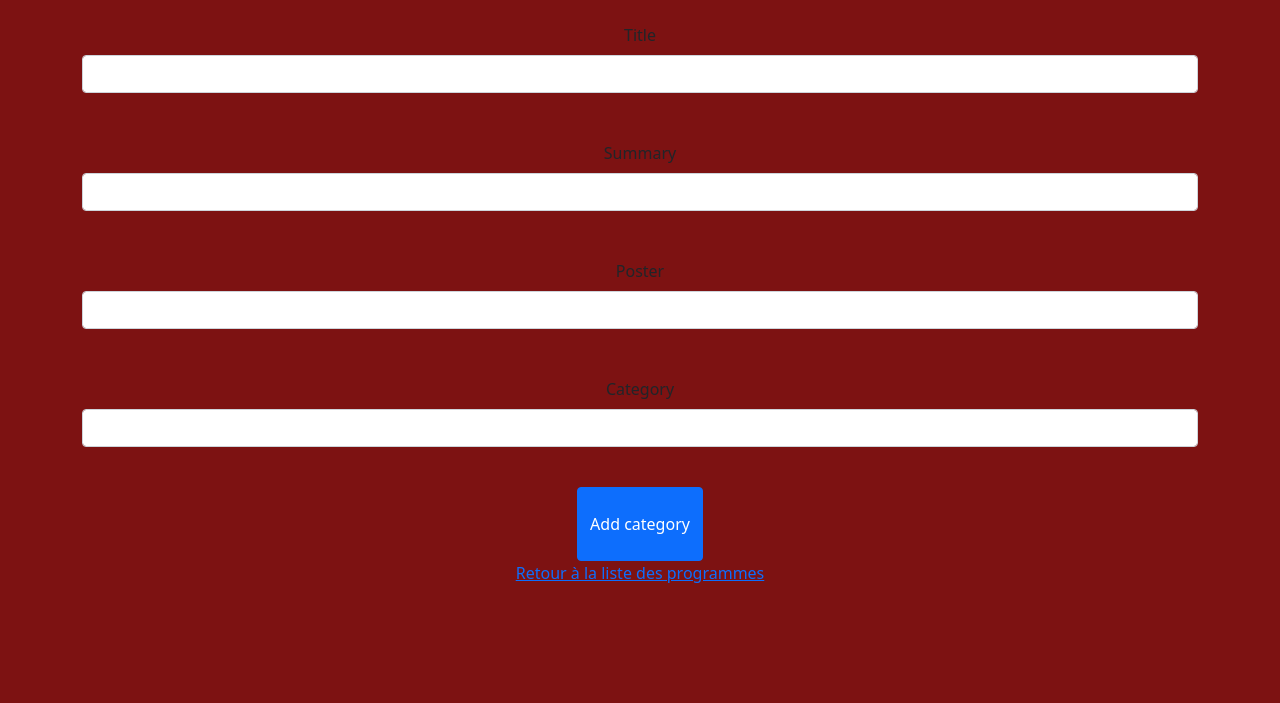
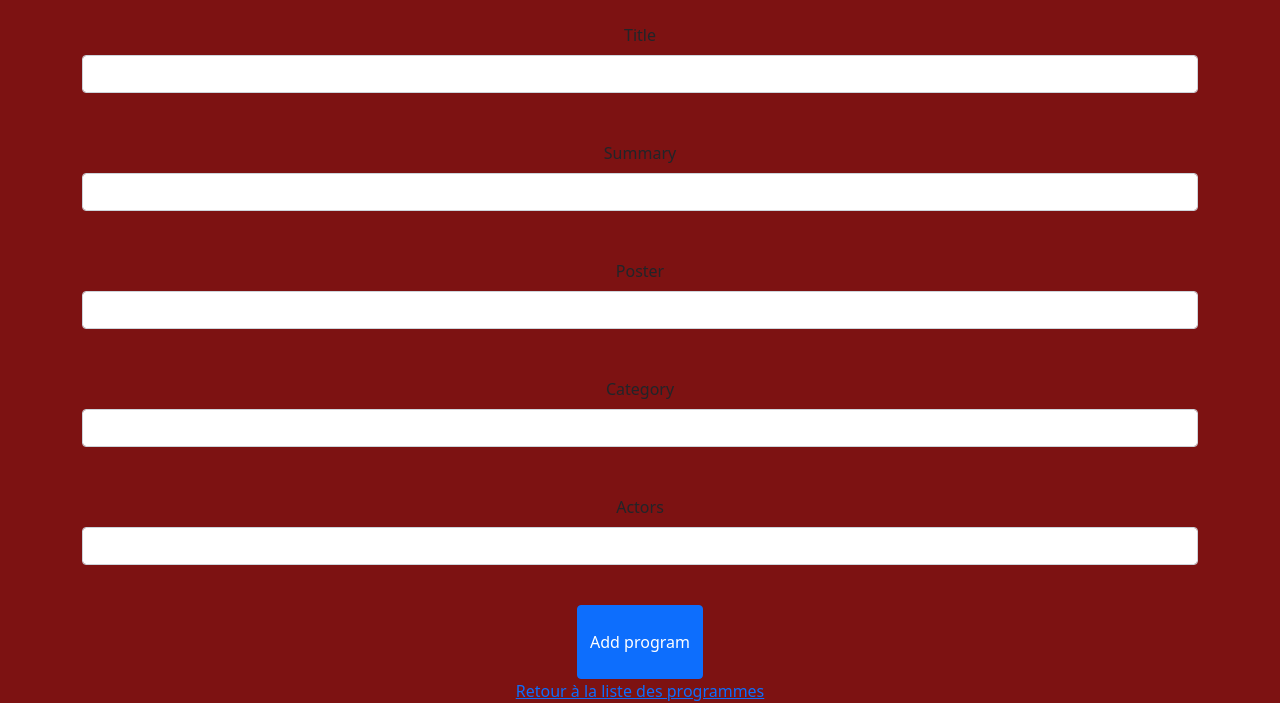
Before and after one commit to Julien-Paillassa/Wild-series, a Symfony app: template templates/program/new.html.twig in a window 1280 px wide. Shown: the part 221-924 px from the top of the page. Before the commit the page ends 804 px from the top, so only its background shows below. Run offline with Twig, Linux system fonts and the light colour scheme; the template is opened without the code that fills it, so the values that code supplies are empty; form fields are guessed from the names that the template uses; style sheets or scripts are compiled from the project's sources; some libraries are stand-ins or nearby versions.

Commit message:
quete EntityType

```diff
--- a/templates/program/new.html.twig
+++ b/templates/program/new.html.twig
@@ -28,8 +28,13 @@
             {{ form_widget(form.category) }}
         </div>
 
+        <div class="form-group py-4">
+            {{ form_label(form.actors) }}
+            {{ form_widget(form.actors) }}
+        </div>
+
         <div>
-        <input class="btn btn-primary mt-3 py-4" type='submit' value='Add category'>
+        <input class="btn btn-primary mt-3 py-4" type='submit' value='Add program'>
         {{ form_end(form) }}
         </div>
 
```
Also changed, not shown: src/Form/ProgramType.php (+9 -1 lines), README.md.
